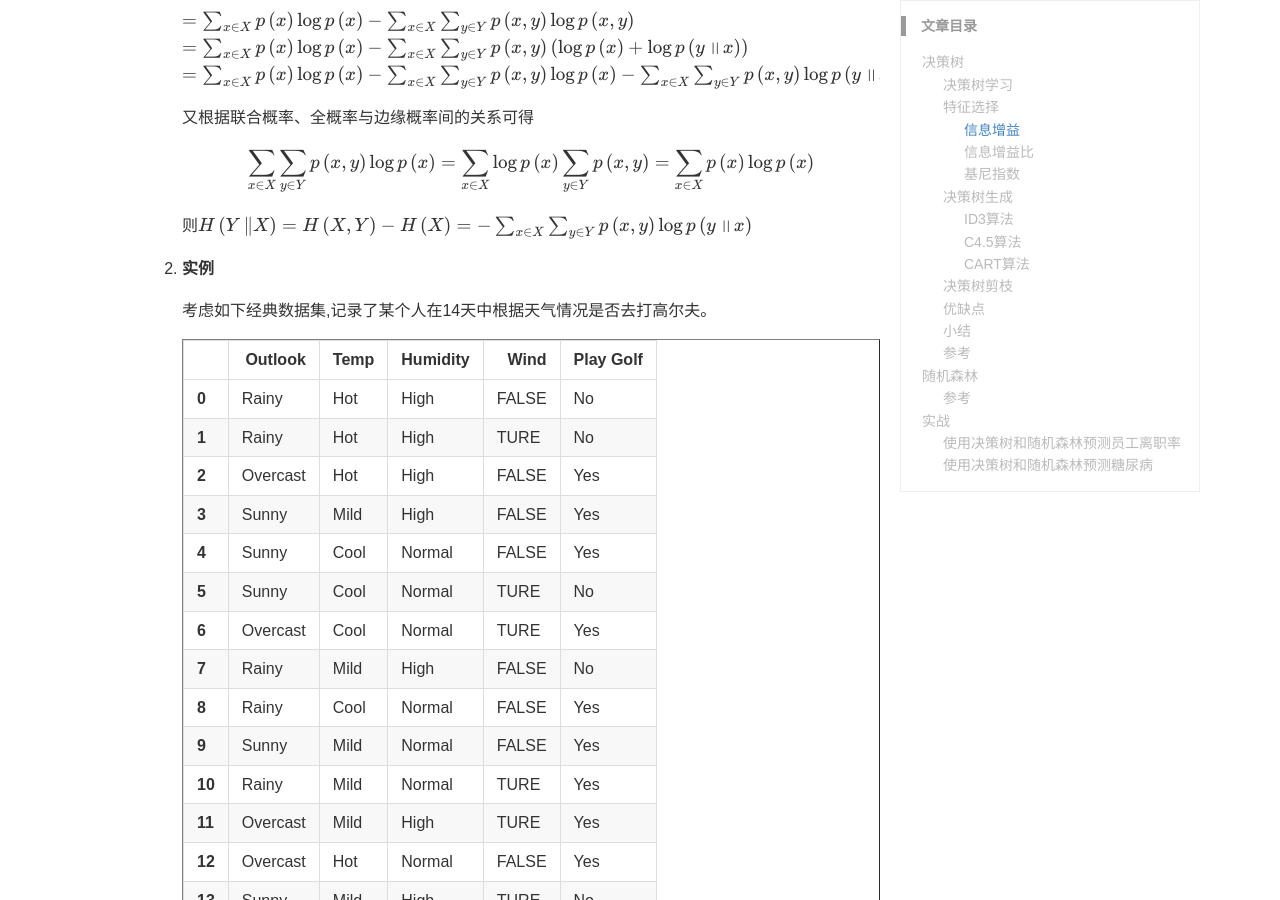
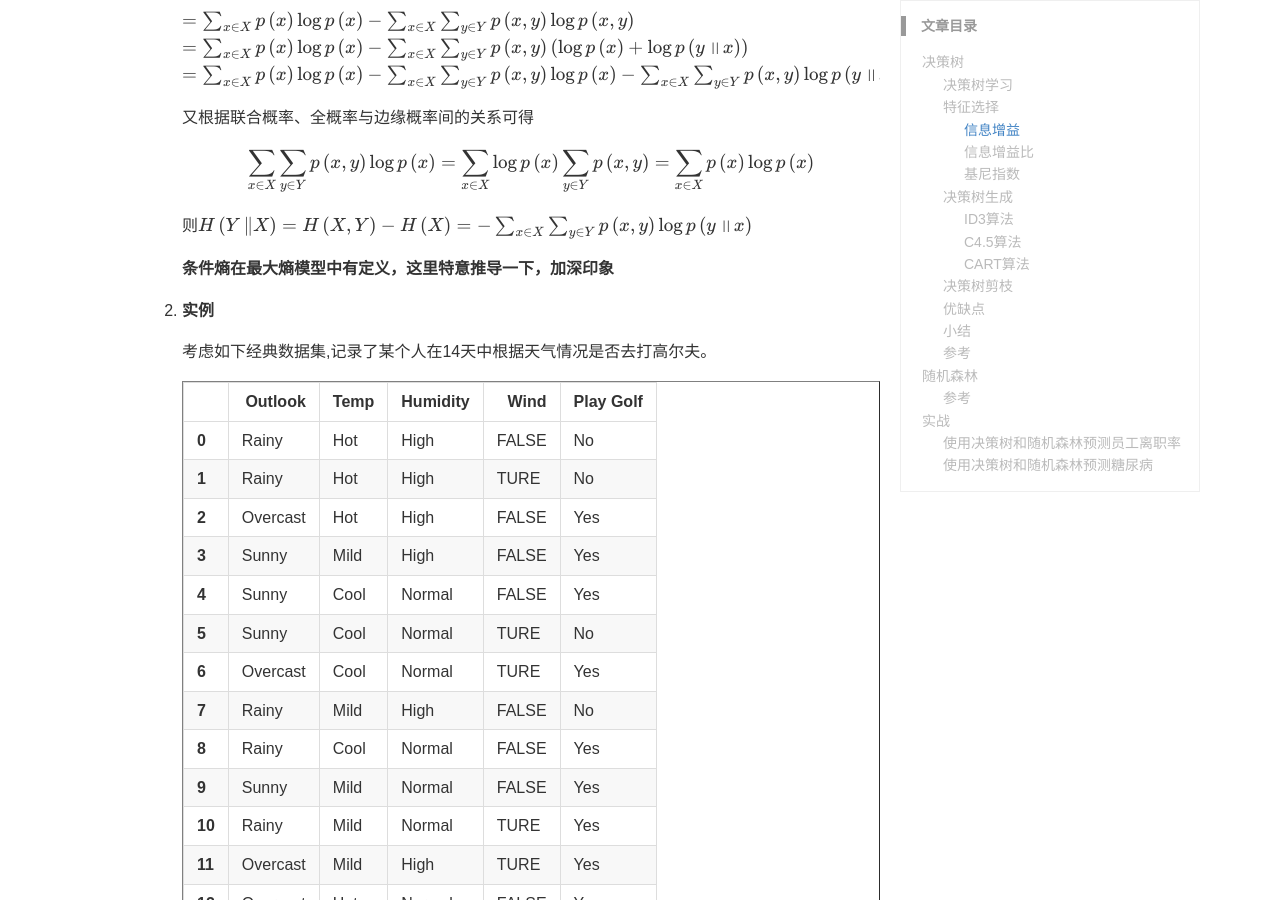
Before and after one commit to carlos9310/carlos9310.github.io, a Jekyll site: the page built from _posts/ML/2019-07-14-决策树与随机森林.md, in a window 1280 px wide and 900 px high, scrolled down 2851 px. Built offline with Jekyll 4.4.1, drawn with Linux system fonts in a browser that asks for light colours; formulas are drawn with MathJax 3; comment, search, counter and statistics services are not loaded.

Commit message:
update ML-dt

```diff
--- a/_posts/ML/2019-07-14-决策树与随机森林.md
+++ b/_posts/ML/2019-07-14-决策树与随机森林.md
@@ -66,6 +66,7 @@ description: 决策树与随机森林
 
     则$$H\left( Y\left\| X \right. \right) =H\left( X,Y \right) -H\left( X \right) =-\sum_{x\in X}{\sum_{y\in Y}{p\left( x,y \right) \log p\left( y\left\| x \right. \right)}}$$
 
+    **条件熵在最大熵模型中有定义，这里特意推导一下，加深印象**
 
 2. **实例**
 
```
